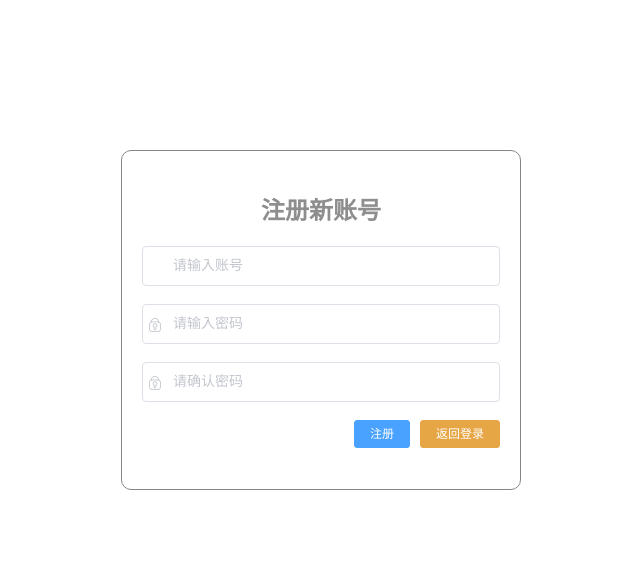
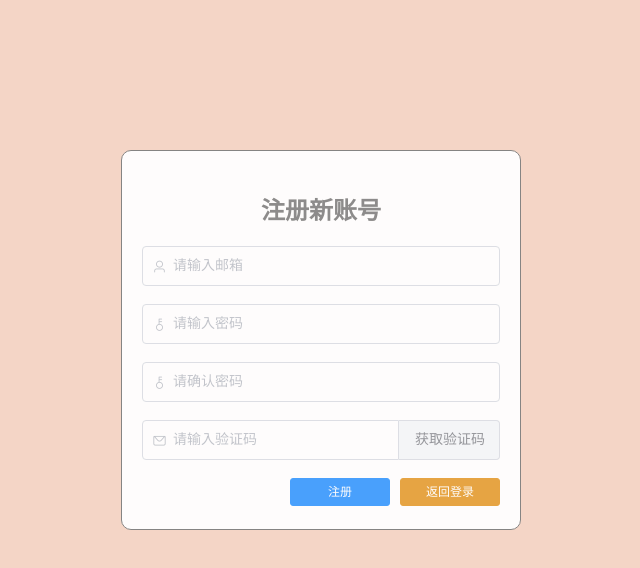
Before and after one commit to jiayouuu/pet_adoption_web, a Vue app: page /register in a window 1280 px wide. Shown: the top 568 px of the page, without its empty margins (319-959 px from the left). Built offline with nearby package versions, Linux system fonts and the light colour scheme; a web font is replaced by a local one; what mavon-editor would draw is missing.

Commit message:
fix: 注册功能

```diff
--- a/src/views/Login.vue
+++ b/src/views/Login.vue
@@ -1,23 +1,24 @@
 <template>
   <div class="wrapper">
     <div
-      style="margin: 150px auto; background-color: #fff; width: 450px; height: 300px; padding: 20px; opacity: 0.8; border-radius: 10px;border: 0px solid grey">
+      style="margin: 150px auto; background-color: #fff; width: 450px; height: 380px; padding: 20px; opacity: 0.8; border-radius: 10px;border: 0px solid grey">
       <div style="margin: 20px 0; text-align: center; font-size: 28px; color: rgb(64, 64, 64);">
         <img src="@/assets/images/public/logo.png"
           style="width: 30px;height: 30px;margin: 0 5px -5px 0;" />
         <b><span style="color: #e75c09">萌宠在线</span></b>
       </div>
       <el-form :model="user" :rules="rules" ref="userForm">
-        <el-form-item prop="username">
-          <el-input size="large" prefix-icon="el-icon-user" v-model="user.username" style="font-size: 22px;"></el-input>
+        <el-form-item prop="email">
+          <el-input size="large" prefix-icon="el-icon-user" v-model="user.email" placeholder="请输入邮箱" style="font-size: 22px;"></el-input>
         </el-form-item>
         <el-form-item prop="password">
-          <el-input size="large" prefix-icon="el-icon-key" show-password v-model="user.password"  style="font-size: 22px;"></el-input>
+          <el-input size="large" prefix-icon="el-icon-key" show-password v-model="user.password" placeholder="请输入密码" style="font-size: 22px;"></el-input>
         </el-form-item>
-        <el-form-item prop="captcha">
-          <el-input size="large" prefix-icon="el-icon-picture-outline-round" v-model="user.captcha"  style="font-size: 22px;">
+        <el-form-item prop="code">
+          <el-input size="large" prefix-icon="el-icon-picture-outline-round" v-model="user.code"
+          placeholder="请输入验证码"       style="font-size: 22px;">
             <template slot="append">
-              <img :src="captchaImg" alt="验证码" @click="getCaptcha" style="cursor: pointer;width: 100px;height: 40px;">
+              <img :src="user.img" alt="验证码" @click="getCode" style="cursor: pointer;width: 100px;height: 40px;">
             </template>
           </el-input>
         </el-form-item>
@@ -41,31 +42,29 @@ export default {
   data() {
     return {
       user: {},
-      captchaImg: "",
-      captchaId:"",
       rules: {
-        username: [
-          { required: true, message: '请输入用户名', trigger: 'blur' },
-          { min: 3, max: 10, message: '长度在3到10个字符之间', trigger: 'blur' },
+        email: [
+            { required: true, message: '请输入邮箱', trigger: 'change' },
+            { type: 'email', message: '请输入正确的邮箱地址', trigger: 'change' }
         ],
         password: [
-          { required: true, message: '请输入密码', trigger: 'blur' },
-          { min: 6, max: 20, message: '长度在6到20个字符之间', trigger: 'blur' }
+          { required: true, message: '请输入密码', trigger: 'change' },
+          { min: 6, max: 20, message: '长度在6到20个字符之间', trigger: 'change' }
         ],
-        captcha: [
-          { required: true, message: '请输入验证码', trigger: 'blur' },
+        code: [
+          {validator: this.validateCaptcha,trigger: 'change'}
         ],
       }
     }
   },
   created() {
-    this.getCaptcha()
+    this.getCode()
   },
   methods: {
     login() {
       this.$refs['userForm'].validate((valid) => {
         if (valid) {  // 表单校验合法
-          this.request.post("/user/login", {...this.user,captchaId:this.captchaId}).then(res => {
+          this.request.post("/user/login", this.user).then(res => {
             if (res.code === 200) {
               localStorage.setItem("user", JSON.stringify(res.data))  // 存储用户信息到浏览器
               localStorage.setItem("menus", JSON.stringify(res.data.menus))  // 存储用户信息到浏览器
@@ -99,15 +98,25 @@ export default {
         }
       });
     },
-    async getCaptcha() {
+    async getCode() {
       const {data,code}= await this.request.get("api/public/imgCode")
       if(code !==200) {
         await new Promise((resolve) => setTimeout(resolve, 3000))
-        this.getCaptcha()
+        return this.getCaptcha()
       }
-      const {img,id}=data;
-      this.captchaImg = img;
-      this.captchaId=id;
+      this.user ={...this.user,...data}
+      delete this.user.code
+    },
+    async validateCaptcha(rules,value,callback) {
+      if(!value) return callback(new Error("请输入验证码"))
+      if(value.length !==5) return callback(new Error("验证码长度为5位"))
+      const {code}= await this.request.post("api/public/validateImgCode",{
+        id:this.user.id,
+        code:this.user.code,
+      })
+      if(code !==200) {
+        return callback(new Error('验证码错误'))
+      }
     }
   }
 }
--- a/src/views/Register.vue
+++ b/src/views/Register.vue
@@ -2,29 +2,39 @@
  * @Author: 桂佳囿
  * @Date: 2024-01-10 13:54:20
  * @LastEditors: 桂佳囿
- * @LastEditTime: 2025-03-23 23:15:44
+ * @LastEditTime: 2025-03-25 01:00:34
  * @Description:
 -->
 <template>
   <div class="wrapper">
     <div
-      style="margin: 150px auto; background-color: #fff; width: 400px; height: 340px; padding: 20px;opacity: 0.95; border-radius: 10px;  border-radius: 10px;border: 1px solid grey">
+      style="margin: 150px auto; background-color: #fff; width: 400px; height: 380px; padding: 20px;opacity: 0.95; border-radius: 10px;  border-radius: 10px;border: 1px solid grey">
       <div style="margin: 20px 0; text-align: center; font-size: 24px"><b>注册新账号</b></div>
       <el-form :model="user" :rules="rules" ref="userForm">
-        <el-form-item prop="username">
-          <el-input placeholder="请输入账号" size="large" prefix-icon="iconfont icon-r-user2"
-            v-model="user.username"></el-input>
+        <el-form-item prop="email">
+          <el-input placeholder="请输入邮箱" size="large" prefix-icon="el-icon-user"
+            v-model="user.email"></el-input>
         </el-form-item>
         <el-form-item prop="password">
-          <el-input placeholder="请输入密码" size="large" prefix-icon="iconfont icon-r-lock" show-password
+          <el-input placeholder="请输入密码" size="large" prefix-icon="el-icon-key"
+          show-password
             v-model="user.password"></el-input>
         </el-form-item>
         <el-form-item prop="confirmPassword">
-          <el-input placeholder="请确认密码" size="large" prefix-icon="iconfont icon-r-lock" show-password
+          <el-input placeholder="请确认密码" size="large" prefix-icon="el-icon-key"
+            show-password
             v-model="user.confirmPassword"></el-input>
         </el-form-item>
+        <el-form-item prop="code">
+          <el-input placeholder="请输入验证码" size="large" prefix-icon="el-icon-message"
+            v-model="user.code">
+          <template slot="append">
+            <el-button :disabled="codeButtondisabled" @click="handleClick">{{ codeButtonTxt }}</el-button>
+          </template>
+          </el-input>
+        </el-form-item>
         <el-form-item style="margin: 5px 0; text-align: right">
-          <el-button type="primary" autocomplete="off" @click="login"> 注册</el-button>
+          <el-button type="primary" autocomplete="off" @click="register"> 注册</el-button>
           <el-button type="warning" autocomplete="off" @click="$router.push('/login')"> 返回登录</el-button>
         </el-form-item>
       </el-form>
@@ -34,49 +44,114 @@
 
 <script>
 export default {
-  name: "Login",
+  name: "Register",
   data() {
     return {
       user: {},
+      tempToken:'',
+      codeButtonTxt:'获取验证码',
+      codeButtondisabled:false,
       rules: {
-        username: [
-          { required: true, message: '请输入用户名', trigger: 'blur' },
-          { min: 3, max: 10, message: '长度在 3 到 5 个字符', trigger: 'blur' }
+        email: [
+          { required: true, message: '请输入邮箱', trigger: 'change' },
+          { type: 'email', message: '请输入正确的邮箱地址', trigger: 'change' }
         ],
         password: [
-          { required: true, message: '请输入密码', trigger: 'blur' },
-          { min: 1, max: 20, message: '长度在 1 到 20 个字符', trigger: 'blur' }
+          {validator: this.validatePassword,trigger: 'change'}
         ],
         confirmPassword: [
-          { required: true, message: '请输入密码', trigger: 'blur' },
-          { min: 1, max: 20, message: '长度在 1 到 20 个字符', trigger: 'blur' }
+          {validator: this.validateConfrimPassword,trigger: 'change'}
+        ],
+        code: [
+        { required: true, message: '请输入验证码', trigger: 'change' },
         ],
       }
     }
   },
   methods: {
-    login() {
-      this.$refs['userForm'].validate((valid) => {
+    register() {
+      this.$refs['userForm'].validate(async (valid) => {
         if (valid) {  // 表单校验合法
-          if (this.user.password !== this.user.confirmPassword) {
-            this.$message.error("两次输入的密码不一致")
-            return false
-          }
-          this.request.post("/user/register", this.user).then(res => {
-            if (res.code === 200) {
+
+          const  {code, data,msg} =await this.request.post('/api/public/validateEmailCode',{
+            email: this.user.email,
+            code: this.user.code
+          },{
+            headers: {Authorization: `Bearer ${this.tempToken}`}
+          })
+          if (code !==200) return this.$message.error(msg)
+          const {token} =data;
+          const { code:finalCode } = await this.request.post("/user/register", this.user,{headers: {Authorization: `Bearer ${token}`}})
+            if (finalCode === 200) {
               this.$message.success("注册成功")
             } else {
-              this.$message.error(res.msg)
+              this.$message.error('注册失败')
             }
-          })
         }
       });
-    }
+    },
+    handleClick(){
+      this.$refs['userForm'].validateField('email', (error) => {
+        if (error) return
+        else this.getCode()
+        delete this.user.code
+        this.codeButtondisabled = true
+      })
+    },
+    async getCode(){
+      const {code,data} = await this.request.get("/api/public/email/code", {
+        params: {
+          email: this.user.email
+        }
+      })
+      if (code !== 200) {
+        this.codeButtondisabled = false
+        return this.$message.error("验证码发送失败")
+      }
+      const {token} = data
+      this.tempToken = token
+      let count = 60
+      const timer = setInterval(() => {
+        this.codeButtonTxt = `${count}S`
+        count--
+        if (count < 0) {
+          this.codeButtonTxt = '获取验证码'
+          clearInterval(timer)
+          this.codeButtondisabled = false
+        }
+      }, 1000)
+    },
+    validatePassword(rule, value, callback){
+      // 正则表达式：6-20位，必须包含大小写字母和数字
+      const passwordReg = /^(?=.*[a-z])(?=.*[A-Z])(?=.*\d)[a-zA-Z\d]{6,20}$/
+      if (!value) {
+        callback(new Error('请输入密码'))
+      } else if (!passwordReg.test(value)) {
+        callback(new Error('密码需为6-20位，且包含大小写字母和数字'))
+      } else {
+        callback()
+      }
+    },
+    validateConfrimPassword(rule, value, callback){
+      if (!this.user.password) {
+        callback(new Error('请先输入密码，再确认密码'))
+      }
+      if (!value) {
+        callback(new Error('请确认密码'))
+      } else if (value !== this.user.password) {
+        callback(new Error('两次输入的密码不一致'))
+      } else {
+        callback()
+      }
+    },
   }
 }
 </script>
 
-<style>
+<style scoped lang="scss">
+::v-deep .el-button {
+  width: 100px;
+}
 .wrapper {
   position: fixed;
   top: 0;
@@ -84,6 +159,7 @@ export default {
   width: 100%;
   overflow-y: auto;
   height: 100%;
+  background: #F4D5C6;
   /* background: url("../assets/background.jpg") center top / cover no-repeat; */
   overflow: hidden;
 }</style>
```
